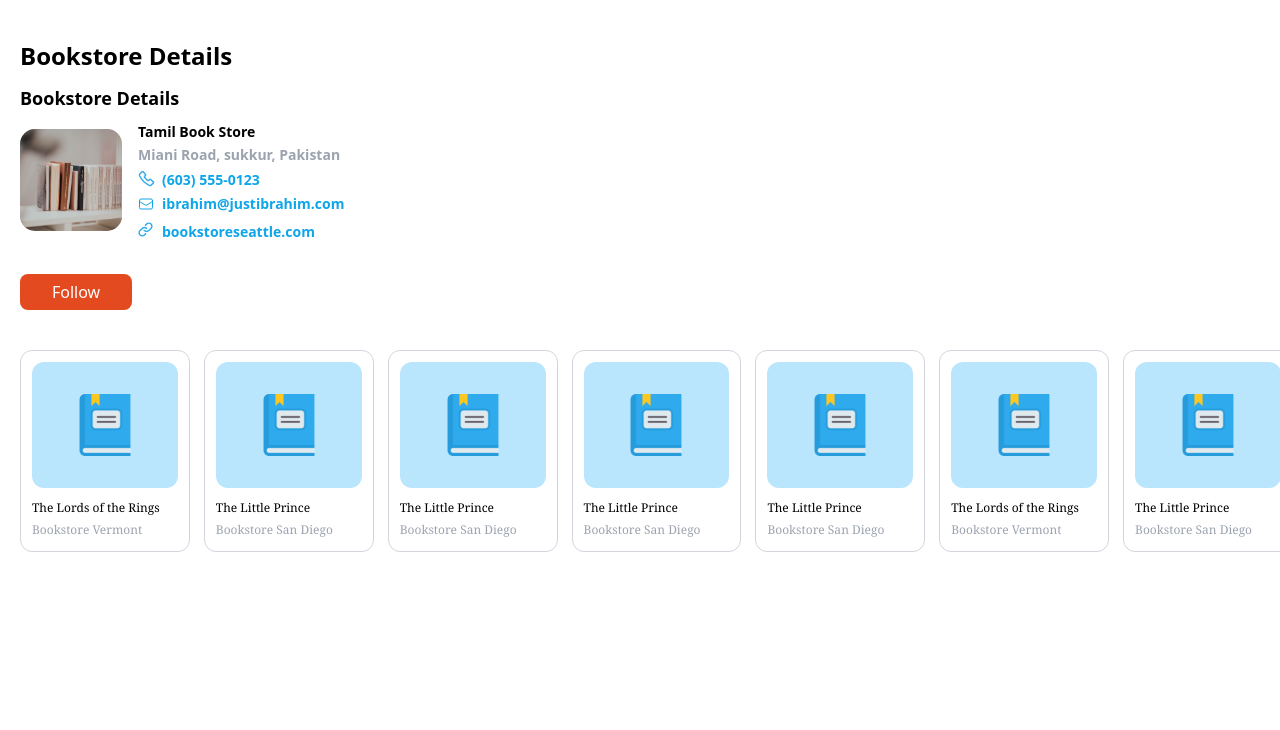
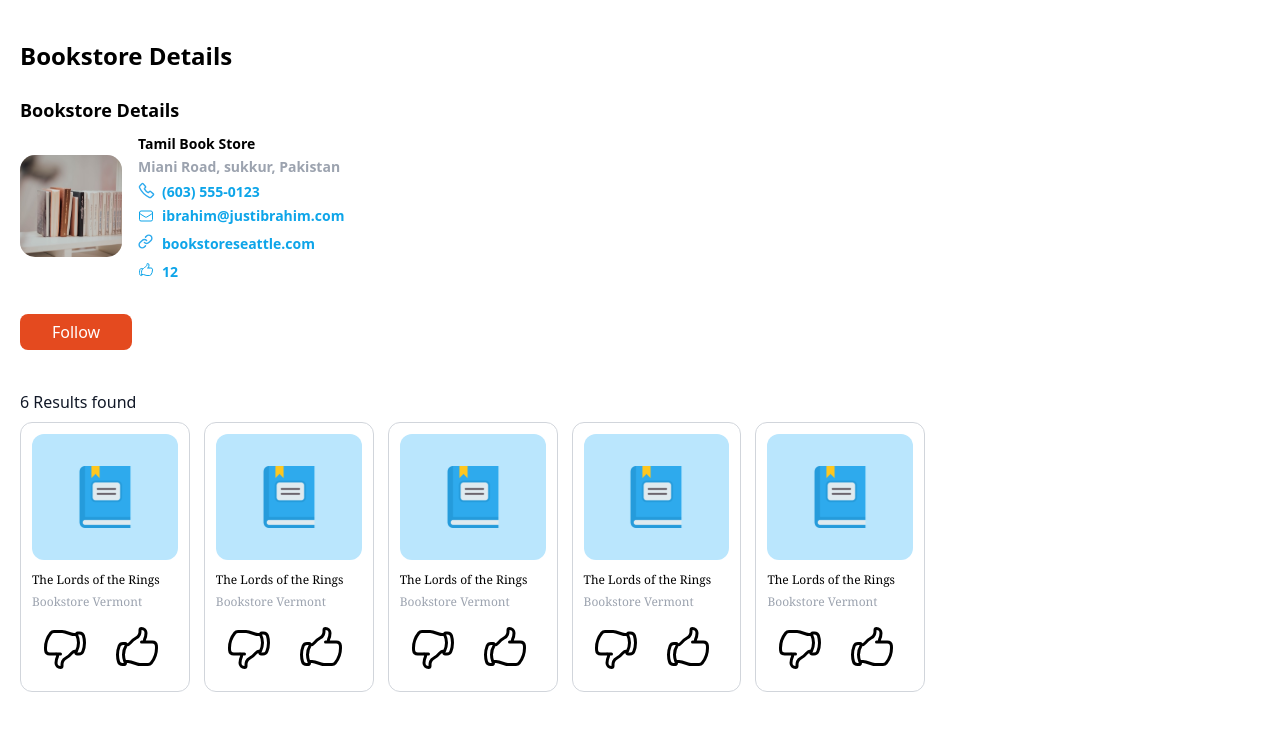
Before and after one commit to immutable-bee/fashionpal, a Next.js app: page /store/1 in a window 1280 px wide. Shown: the top 730 px of the page. Built offline with nearby package versions, Linux system fonts and the light colour scheme.

Commit message:
store page like and unlike added, store followers added, slider, change notification text, only 3 tags listing, like and unlike saving to backend

```diff
--- a/components/scoped/AddCloths.js
+++ b/components/scoped/AddCloths.js
@@ -499,7 +499,7 @@ function ImageUploader({ onBack, onFecth }) {
             console.log(results);
 
             onFecth();
-            NotificationManager.success('uploaded');
+            NotificationManager.success('Listing added successfully!');
         } catch (error) {
             console.error(error);
         } finally {
--- a/components/slidercomponent.js
+++ b/components/slidercomponent.js
@@ -14,13 +14,47 @@ import Link from "next/link";
 const Slidercomponent = ({ storesNearYou }) => {
   const [stores, setStores] = useState([]);
 
+  const [listings, setListings] = useState([
+    {},
+    {},
+    {},
+    {},
+    {},
+  ])
+
+  const toggleLike = (index, event) => {
+    event.stopPropagation();
+
+    const updatedListings = [...listings];
+    updatedListings[index].isLiked = !updatedListings[index].isLiked
+    updatedListings[index].isUnLiked = false
+
+    // onSave(updatedListings[index])
+    setListings(updatedListings);
+  };
+
+  const toggleUnLike = (index, event) => {
+    event.stopPropagation();
+
+    const updatedListings = [...listings];
+    updatedListings[index].isUnLiked = !updatedListings[index].isUnLiked
+    updatedListings[index].isLiked = false
+
+    // onSave(updatedListings[index])
+    setListings(updatedListings);
+  };
+
   useEffect(() => {
     setStores(storesNearYou);
   }, [storesNearYou]);
 
   return (
-    <div className="mt-10">
-
+    <div className=" mt-10">
+      <div className="flex justify-between items-center mb-2">
+        <p className="text-gray-900 text-base">
+          {listings.length + 1} Results found
+        </p>
+      </div>
 
       <Swiper
         // install Swiper modules
@@ -45,8 +79,48 @@ const Slidercomponent = ({ storesNearYou }) => {
 
         navigation
       >
+        {listings.map((row, key) => {
+          return (
+            <SwiperSlide key={key} className="border border-gray-300 h-96 rounded-xl p-[11px]">
+              <div>
+                <div>
+                  <div className="bg-sky-200 mx-auto py-8 rounded-xl">
+                    <Image
+                      src={BookSVG}
+                      alt="icon"
+                      className="mx-auto"
+                    />
+                  </div>
+                </div>
+                <div>
+                  <p className="mb-0 font-serif text-xs mt-[12px]">
+                    The Lords of the Rings
+                  </p>
+                  <label className="font-serif text-xs mt-[6px] text-gray-400">
+                    Bookstore Vermont
+                  </label>
+                </div>
+                <div className="flex items-center justify-between w-36 pr-2 mt-1 mx-auto">
+                  <button onClick={(e) => toggleLike(key, e)} className="hover:bg-yellow-200 cursor-pointer hover:opacity-90 w-16 h-16 rounded-full flex items-center justify-center">
+                    <svg xmlns="http://www.w3.org/2000/svg" fill="none" viewBox="0 0 24 24" stroke-width="1.5" stroke="currentColor" class={`w-12 h-12 ${row.isLiked ? 'text-yellow-400 fill-yellow-400' : ''}`}>
+                      <path stroke-linecap="round" stroke-linejoin="round" d="M7.5 15h2.25m8.024-9.75c.011.05.028.1.052.148.591 1.2.924 2.55.924 3.977a8.96 8.96 0 01-.999 4.125m.023-8.25c-.076-.365.183-.75.575-.75h.908c.889 0 1.713.518 1.972 1.368.339 1.11.521 2.287.521 3.507 0 1.553-.295 3.036-.831 4.398C20.613 14.547 19.833 15 19 15h-1.053c-.472 0-.745-.556-.5-.96a8.95 8.95 0 00.303-.54m.023-8.25H16.48a4.5 4.5 0 01-1.423-.23l-3.114-1.04a4.5 4.5 0 00-1.423-.23H6.504c-.618 0-1.217.247-1.605.729A11.95 11.95 0 002.25 12c0 .434.023.863.068 1.285C2.427 14.306 3.346 15 4.372 15h3.126c.618 0 .991.724.725 1.282A7.471 7.471 0 007.5 19.5a2.25 2.25 0 002.25 2.25.75.75 0 00.75-.75v-.633c0-.573.11-1.14.322-1.672.304-.76.93-1.33 1.653-1.715a9.04 9.04 0 002.86-2.4c.498-.634 1.226-1.08 2.032-1.08h.384" />
+                    </svg>
+                  </button>
 
-        {stores.length > 0 ? (
+                  <button onClick={(e) => toggleUnLike(key, e)} className="hover:bg-green-200 cursor-pointer hover:opacity-90 w-16 h-16 rounded-full flex items-center justify-center">
+                    <svg xmlns="http://www.w3.org/2000/svg" fill="none" viewBox="0 0 24 24" stroke-width="1.5" stroke="currentColor" class={`w-12 h-12 ${row.isUnLiked ? 'text-green-400 fill-green-400' : ''}`}>
+                      <path stroke-linecap="round" stroke-linejoin="round" d="M6.633 10.5c.806 0 1.533-.446 2.031-1.08a9.041 9.041 0 012.861-2.4c.723-.384 1.35-.956 1.653-1.715a4.498 4.498 0 00.322-1.672V3a.75.75 0 01.75-.75A2.25 2.25 0 0116.5 4.5c0 1.152-.26 2.243-.723 3.218-.266.558.107 1.282.725 1.282h3.126c1.026 0 1.945.694 2.054 1.715.045.422.068.85.068 1.285a11.95 11.95 0 01-2.649 7.521c-.388.482-.987.729-1.605.729H13.48c-.483 0-.964-.078-1.423-.23l-3.114-1.04a4.501 4.501 0 00-1.423-.23H5.904M14.25 9h2.25M5.904 18.75c.083.205.173.405.27.602.197.4-.078.898-.523.898h-.908c-.889 0-1.713-.518-1.972-1.368a12 12 0 01-.521-3.507c0-1.553.295-3.036.831-4.398C3.387 10.203 4.167 9.75 5 9.75h1.053c.472 0 .745.556.5.96a8.958 8.958 0 00-1.302 4.665c0 1.194.232 2.333.654 3.375z" />
+                    </svg>
+
+                  </button>
+                </div>
+              </div>
+            </SwiperSlide>
+          )
+        })
+        }
+
+        {/* {stores.length > 0 ? (
           stores.map((store) => (
             <SwiperSlide
               key={store.id}
@@ -83,324 +157,8 @@ const Slidercomponent = ({ storesNearYou }) => {
         ) : (
           <>
 
-            <SwiperSlide className="border border-gray-300 h-96 rounded-xl p-[11px]">
-              <div>
-                <div>
-                  <div className="bg-sky-200 mx-auto py-8 rounded-xl">
-                    <Image
-                      src={BookSVG}
-                      alt="icon"
-                      className="mx-auto"
-                    />
-                  </div>
-                </div>
-                <div>
-                  <p className="mb-0 font-serif text-xs mt-[12px]">
-                    The Lords of the Rings
-                  </p>
-                  <label className="font-serif text-xs mt-[6px] text-gray-400">
-                    Bookstore Vermont
-                  </label>
-                </div>
-              </div>
-            </SwiperSlide>
-            <SwiperSlide className="border border-gray-300 h-96 rounded-xl p-[11px]">
-              <div>
-                <div>
-                  <div className="bg-sky-200 mx-auto py-8 rounded-xl">
-                    <Image
-                      src={BookSVG}
-                      alt="icon"
-                      className="mx-auto"
-                    />
-                  </div>
-                </div>
-                <div>
-                  <p className="mb-0 font-serif text-xs mt-[12px]">
-                    The Little Prince
-                  </p>
-                  <label className="font-serif text-xs mt-[6px] text-gray-400">
-                    Bookstore San Diego
-                  </label>
-                </div>
-              </div>
-            </SwiperSlide>
-            <SwiperSlide className="border border-gray-300 h-96 rounded-xl p-[11px]">
-              <div>
-                <div>
-                  <div className="bg-sky-200 mx-auto py-8 rounded-xl">
-                    <Image
-                      src={BookSVG}
-                      alt="icon"
-                      className="mx-auto"
-                    />
-                  </div>
-                </div>
-                <div>
-                  <p className="mb-0 font-serif text-xs mt-[12px]">
-                    The Little Prince
-                  </p>
-                  <label className="font-serif text-xs mt-[6px] text-gray-400">
-                    Bookstore San Diego
-                  </label>
-                </div>
-              </div>
-            </SwiperSlide>
-            <SwiperSlide className="border border-gray-300 h-96 rounded-xl p-[11px]">
-              <div>
-                <div>
-                  <div className="bg-sky-200 mx-auto py-8 rounded-xl">
-                    <Image
-                      src={BookSVG}
-                      alt="icon"
-                      className="mx-auto"
-                    />
-                  </div>
-                </div>
-                <div>
-                  <p className="mb-0 font-serif text-xs mt-[12px]">
-                    The Little Prince
-                  </p>
-                  <label className="font-serif text-xs mt-[6px] text-gray-400">
-                    Bookstore San Diego
-                  </label>
-                </div>
-              </div>
-            </SwiperSlide>
-            <SwiperSlide className="border border-gray-300 h-96 rounded-xl p-[11px]">
-              <div>
-                <div>
-                  <div className="bg-sky-200 mx-auto py-8 rounded-xl">
-                    <Image
-                      src={BookSVG}
-                      alt="icon"
-                      className="mx-auto"
-                    />
-                  </div>
-                </div>
-                <div>
-                  <p className="mb-0 font-serif text-xs mt-[12px]">
-                    The Little Prince
-                  </p>
-                  <label className="font-serif text-xs mt-[6px] text-gray-400">
-                    Bookstore San Diego
-                  </label>
-                </div>
-              </div>
-            </SwiperSlide>
-
-            <SwiperSlide className="border border-gray-300 h-96 rounded-xl p-[11px]">
-              <div>
-                <div>
-                  <div className="bg-sky-200 mx-auto py-8 rounded-xl">
-                    <Image
-                      src={BookSVG}
-                      alt="icon"
-                      className="mx-auto"
-                    />
-                  </div>
-                </div>
-                <div>
-                  <p className="mb-0 font-serif text-xs mt-[12px]">
-                    The Lords of the Rings
-                  </p>
-                  <label className="font-serif text-xs mt-[6px] text-gray-400">
-                    Bookstore Vermont
-                  </label>
-                </div>
-              </div>
-            </SwiperSlide>
-            <SwiperSlide className="border border-gray-300 h-96 rounded-xl p-[11px]">
-              <div>
-                <div>
-                  <div className="bg-sky-200 mx-auto py-8 rounded-xl">
-                    <Image
-                      src={BookSVG}
-                      alt="icon"
-                      className="mx-auto"
-                    />
-                  </div>
-                </div>
-                <div>
-                  <p className="mb-0 font-serif text-xs mt-[12px]">
-                    The Little Prince
-                  </p>
-                  <label className="font-serif text-xs mt-[6px] text-gray-400">
-                    Bookstore San Diego
-                  </label>
-                </div>
-              </div>
-            </SwiperSlide>
-            <SwiperSlide className="border border-gray-300 h-96 rounded-xl p-[11px]">
-              <div>
-                <div>
-                  <div className="bg-sky-200 mx-auto py-8 rounded-xl">
-                    <Image
-                      src={BookSVG}
-                      alt="icon"
-                      className="mx-auto"
-                    />
-                  </div>
-                </div>
-                <div>
-                  <p className="mb-0 font-serif text-xs mt-[12px]">
-                    The Little Prince
-                  </p>
-                  <label className="font-serif text-xs mt-[6px] text-gray-400">
-                    Bookstore San Diego
-                  </label>
-                </div>
-              </div>
-            </SwiperSlide>
-            <SwiperSlide className="border border-gray-300 h-96 rounded-xl p-[11px]">
-              <div>
-                <div>
-                  <div className="bg-sky-200 mx-auto py-8 rounded-xl">
-                    <Image
-                      src={BookSVG}
-                      alt="icon"
-                      className="mx-auto"
-                    />
-                  </div>
-                </div>
-                <div>
-                  <p className="mb-0 font-serif text-xs mt-[12px]">
-                    The Little Prince
-                  </p>
-                  <label className="font-serif text-xs mt-[6px] text-gray-400">
-                    Bookstore San Diego
-                  </label>
-                </div>
-              </div>
-            </SwiperSlide>
-            <SwiperSlide className="border border-gray-300 h-96 rounded-xl p-[11px]">
-              <div>
-                <div>
-                  <div className="bg-sky-200 mx-auto py-8 rounded-xl">
-                    <Image
-                      src={BookSVG}
-                      alt="icon"
-                      className="mx-auto"
-                    />
-                  </div>
-                </div>
-                <div>
-                  <p className="mb-0 font-serif text-xs mt-[12px]">
-                    The Little Prince
-                  </p>
-                  <label className="font-serif text-xs mt-[6px] text-gray-400">
-                    Bookstore San Diego
-                  </label>
-                </div>
-              </div>
-            </SwiperSlide>
-            <SwiperSlide className="border border-gray-300 h-96 rounded-xl p-[11px]">
-              <div>
-                <div>
-                  <div className="bg-sky-200 mx-auto py-8 rounded-xl">
-                    <Image
-                      src={BookSVG}
-                      alt="icon"
-                      className="mx-auto"
-                    />
-                  </div>
-                </div>
-                <div>
-                  <p className="mb-0 font-serif text-xs mt-[12px]">
-                    The Lords of the Rings
-                  </p>
-                  <label className="font-serif text-xs mt-[6px] text-gray-400">
-                    Bookstore Vermont
-                  </label>
-                </div>
-              </div>
-            </SwiperSlide>
-            <SwiperSlide className="border border-gray-300 h-96 rounded-xl p-[11px]">
-              <div>
-                <div>
-                  <div className="bg-sky-200 mx-auto py-8 rounded-xl">
-                    <Image
-                      src={BookSVG}
-                      alt="icon"
-                      className="mx-auto"
-                    />
-                  </div>
-                </div>
-                <div>
-                  <p className="mb-0 font-serif text-xs mt-[12px]">
-                    The Little Prince
-                  </p>
-                  <label className="font-serif text-xs mt-[6px] text-gray-400">
-                    Bookstore San Diego
-                  </label>
-                </div>
-              </div>
-            </SwiperSlide>
-            <SwiperSlide className="border border-gray-300 h-96 rounded-xl p-[11px]">
-              <div>
-                <div>
-                  <div className="bg-sky-200 mx-auto py-8 rounded-xl">
-                    <Image
-                      src={BookSVG}
-                      alt="icon"
-                      className="mx-auto"
-                    />
-                  </div>
-                </div>
-                <div>
-                  <p className="mb-0 font-serif text-xs mt-[12px]">
-                    The Little Prince
-                  </p>
-                  <label className="font-serif text-xs mt-[6px] text-gray-400">
-                    Bookstore San Diego
-                  </label>
-                </div>
-              </div>
-            </SwiperSlide>
-            <SwiperSlide className="border border-gray-300 h-96 rounded-xl p-[11px]">
-              <div>
-                <div>
-                  <div className="bg-sky-200 mx-auto py-8 rounded-xl">
-                    <Image
-                      src={BookSVG}
-                      alt="icon"
-                      className="mx-auto"
-                    />
-                  </div>
-                </div>
-                <div>
-                  <p className="mb-0 font-serif text-xs mt-[12px]">
-                    The Little Prince
-                  </p>
-                  <label className="font-serif text-xs mt-[6px] text-gray-400">
-                    Bookstore San Diego
-                  </label>
-                </div>
-              </div>
-            </SwiperSlide>
-            <SwiperSlide className="border border-gray-300 h-96 rounded-xl p-[11px]">
-              <div>
-                <div>
-                  <div className="bg-sky-200 mx-auto py-8 rounded-xl">
-                    <Image
-                      src={BookSVG}
-                      alt="icon"
-                      className="mx-auto"
-                    />
-                  </div>
-                </div>
-                <div>
-                  <p className="mb-0 font-serif text-xs mt-[12px]">
-                    The Little Prince
-                  </p>
-                  <label className="font-serif text-xs mt-[6px] text-gray-400">
-                    Bookstore San Diego
-                  </label>
-                </div>
-              </div>
-            </SwiperSlide>
           </>
-        )}
+        )} */}
       </Swiper>
     </div>
   );
--- a/components/utility/EditTagsModal.js
+++ b/components/utility/EditTagsModal.js
@@ -93,7 +93,7 @@ function ProductDetails({ open, onClose, tags, listingId, onFecth }) {
                 if (response.status === 200) {
                     setOpenModal(false)
                     onFecth()
-                    NotificationManager.success(errorData.message)
+                    NotificationManager.success('Tag added successfully!');
                 } else {
                     // Handle error
                     const errorData = await res.json();
@@ -130,7 +130,7 @@ function ProductDetails({ open, onClose, tags, listingId, onFecth }) {
 
                 onFecth()
 
-                NotificationManager.success('uploaded');
+                NotificationManager.success('Tag updated successfully!');
                 setLoading(false);
                 setOpenModal(false)
 
--- a/components/utility/ProductDetails.js
+++ b/components/utility/ProductDetails.js
@@ -10,7 +10,7 @@ function ProductDetails({ open, onClose, data, fetchListings }) {
     const [saveLoading, setLoadingSave] = useState(false);
     const [activeImage, setActiveImage] = useState(0);
 
-    const onSave = async (row) => {
+    const onSave = async () => {
         setLoadingSave(true);
 
         try {
@@ -20,7 +20,8 @@ function ProductDetails({ open, onClose, data, fetchListings }) {
                     'Content-Type': 'application/json'
                 },
                 body: JSON.stringify({
-                    id: data.id
+                    id: data.id,
+                    matches: data.matches
                 })
             });
 
--- a/pages/api/edit-listing.ts
+++ b/pages/api/edit-listing.ts
@@ -10,9 +10,7 @@ export default async function handler(req: NextApiRequest, res: NextApiResponse)
                 where: {
                     id: id
                 },
-                data: {
-                    matches: true
-                }
+                data: req.body
             });
 
             res.status(200).json(updatedListing);
--- a/pages/customer/index.js
+++ b/pages/customer/index.js
@@ -125,37 +125,7 @@ export default function Home() {
     }
   };
 
-  // pagination
 
-
-  const onSave = async (row) => {
-    setLoadingSave(true);
-
-    try {
-      const res = await fetch(`/api/edit-listing`, {
-        method: "PUT",
-        headers: {
-          'Content-Type': 'application/json'
-        },
-        body: JSON.stringify({
-          id: row.id
-        })
-      });
-
-      if (res.status === 200) {
-        NotificationManager.success('Listing saved successfully!')
-        fetchListings(1)
-
-      } else {
-        const errorMessage = await res.text();
-        console.error(`edit failed with status: ${res.status}, message: ${errorMessage}`);
-      }
-    } catch (error) {
-      console.error('An error occurred while edit listing:', error);
-    } finally {
-      setLoadingSave(false);
-    }
-  };
 
   const fetchListings = useCallback(async (e) => {
     console.log('fetch');
@@ -228,6 +198,8 @@ export default function Home() {
     const updatedListings = [...listings];
     updatedListings[index].isLiked = !updatedListings[index].isLiked
     updatedListings[index].isUnLiked = false
+
+    onSave(updatedListings[index])
     setListings(updatedListings);
   };
 
@@ -237,13 +209,37 @@ export default function Home() {
     const updatedListings = [...listings];
     updatedListings[index].isUnLiked = !updatedListings[index].isUnLiked
     updatedListings[index].isLiked = false
+
+    onSave(updatedListings[index])
     setListings(updatedListings);
   };
 
+  const onSave = async (row) => {
+    try {
+      const res = await fetch(`/api/edit-listing`, {
+        method: "PUT",
+        headers: {
+          'Content-Type': 'application/json'
+        },
+        body: JSON.stringify({
+          id: row.id,
+          isLiked: row.isLiked,
+          isUnLiked: row.isUnLiked,
+        })
+      });
 
+      if (res.status === 200) {
+        NotificationManager.success('Listing saved successfully!')
+        fetchListings()
 
-
-
+      } else {
+        const errorMessage = await res.text();
+        console.error(`edit failed with status: ${res.status}, message: ${errorMessage}`);
+      }
+    } catch (error) {
+      console.error('An error occurred while edit listing:', error);
+    }
+  };
 
   return (
     <div className="min-h-screen bg-white">
--- a/pages/store/[id].js
+++ b/pages/store/[id].js
@@ -8,20 +8,9 @@ import Slidercomponent from "@/components/slidercomponent";
 const Bookstoredetail = () => {
     const [bookstoresNearYou, setBookstoresNearYou] = useState([]);
     return (
-        <div className=" bg-white h-screen px-5">
+        <div className=" bg-white h-screen px-5 w-screen overflow-hidden">
             <div className="pt-10">
                 <h2 className="flex items-center">
-                    {/* <Link href="/">
-                        <span className="">
-                            <Image
-                                src={BackArrow}
-                                width={32}
-                                height={32}
-                                alt="Picture of the author"
-                            />
-                        </span>
-                    </Link> */}
-
                     <span className=" text-2xl font-semibold">Bookstore Details</span>
                 </h2>
             </div>
@@ -29,8 +18,8 @@ const Bookstoredetail = () => {
             <div className="pt-3 max-w-3xl w-full flex-wrap flex items-start justify-between">
 
 
-                <div className="sm:!mt-0 !mt-7">
-                    <h3 className=" sm:!pt-0 !pt-3 text-lg font-semibold">
+                <div className="sm:!mt-3 !mt-4">
+                    <h3 className=" sm:!pt-0 text-lg font-semibold">
                         Bookstore Details
                     </h3>
                     <div className="flex pt-[6px]">
@@ -82,6 +71,20 @@ const Bookstoredetail = () => {
                                     bookstoreseattle.com
                                 </span>
                             </a>
+                            <a href="bookstoreseattle.com" className="font-normal flex text-sm text-sky-500 my-2 mb-0">
+                                <div className="w-6 flex-shrink-0">
+                                    <svg xmlns="http://www.w3.org/2000/svg" fill="none" viewBox="0 0 24 24" stroke-width="1.5" stroke="currentColor" class="w-4 h-4">
+                                        <path stroke-linecap="round" stroke-linejoin="round" d="M6.633 10.5c.806 0 1.533-.446 2.031-1.08a9.041 9.041 0 012.861-2.4c.723-.384 1.35-.956 1.653-1.715a4.498 4.498 0 00.322-1.672V3a.75.75 0 01.75-.75A2.25 2.25 0 0116.5 4.5c0 1.152-.26 2.243-.723 3.218-.266.558.107 1.282.725 1.282h3.126c1.026 0 1.945.694 2.054 1.715.045.422.068.85.068 1.285a11.95 11.95 0 01-2.649 7.521c-.388.482-.987.729-1.605.729H13.48c-.483 0-.964-.078-1.423-.23l-3.114-1.04a4.501 4.501 0 00-1.423-.23H5.904M14.25 9h2.25M5.904 18.75c.083.205.173.405.27.602.197.4-.078.898-.523.898h-.908c-.889 0-1.713-.518-1.972-1.368a12 12 0 01-.521-3.507c0-1.553.295-3.036.831-4.398C3.387 10.203 4.167 9.75 5 9.75h1.053c.472 0 .745.556.5.96a8.958 8.958 0 00-1.302 4.665c0 1.194.232 2.333.654 3.375z" />
+                                    </svg>
+
+
+                                </div>
+
+
+                                <span className=" mb-0 font-semibold ">
+                                    12
+                                </span>
+                            </a>
                         </div>
                     </div>
 
```
Also changed, not shown: components/utility/ListingItem.js (+17 -13 lines), pages/customer/sales.js (+0 -31 lines), 2 other files (tests, documents, lock files or other folders).
